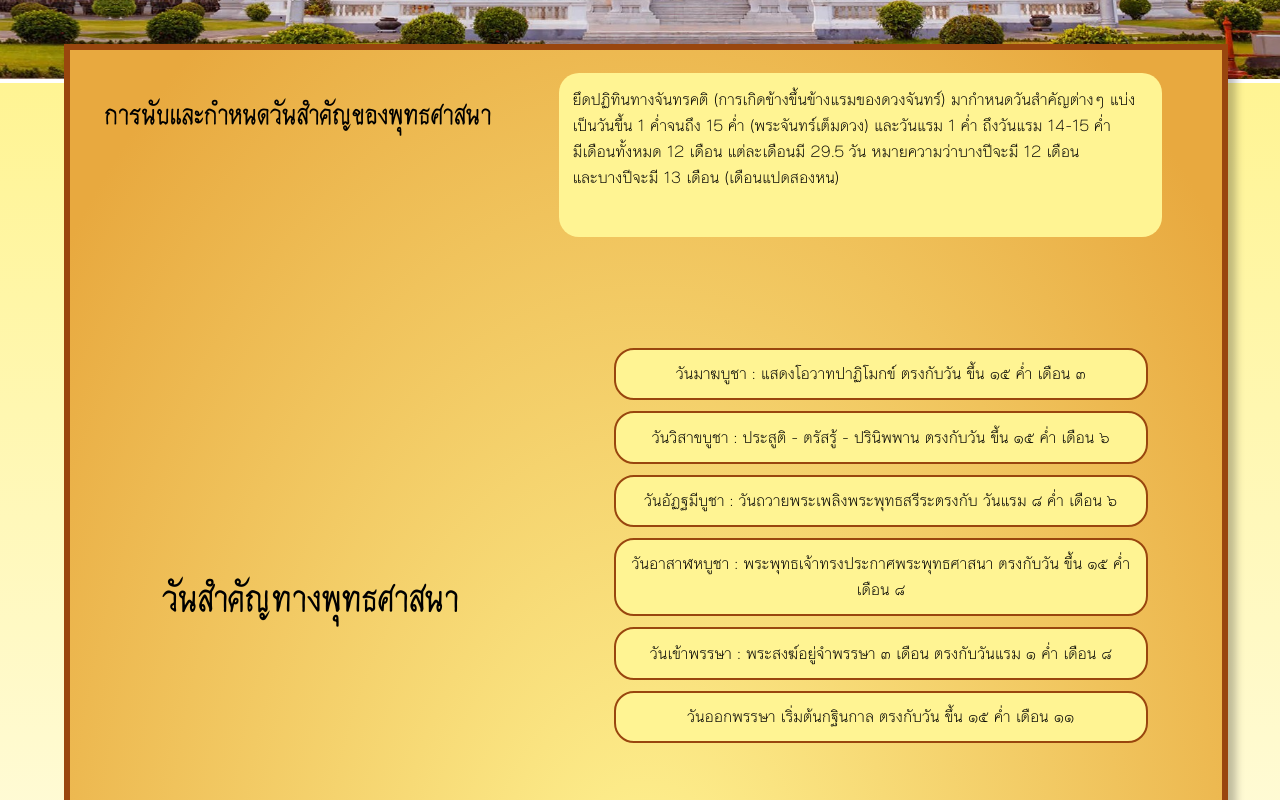
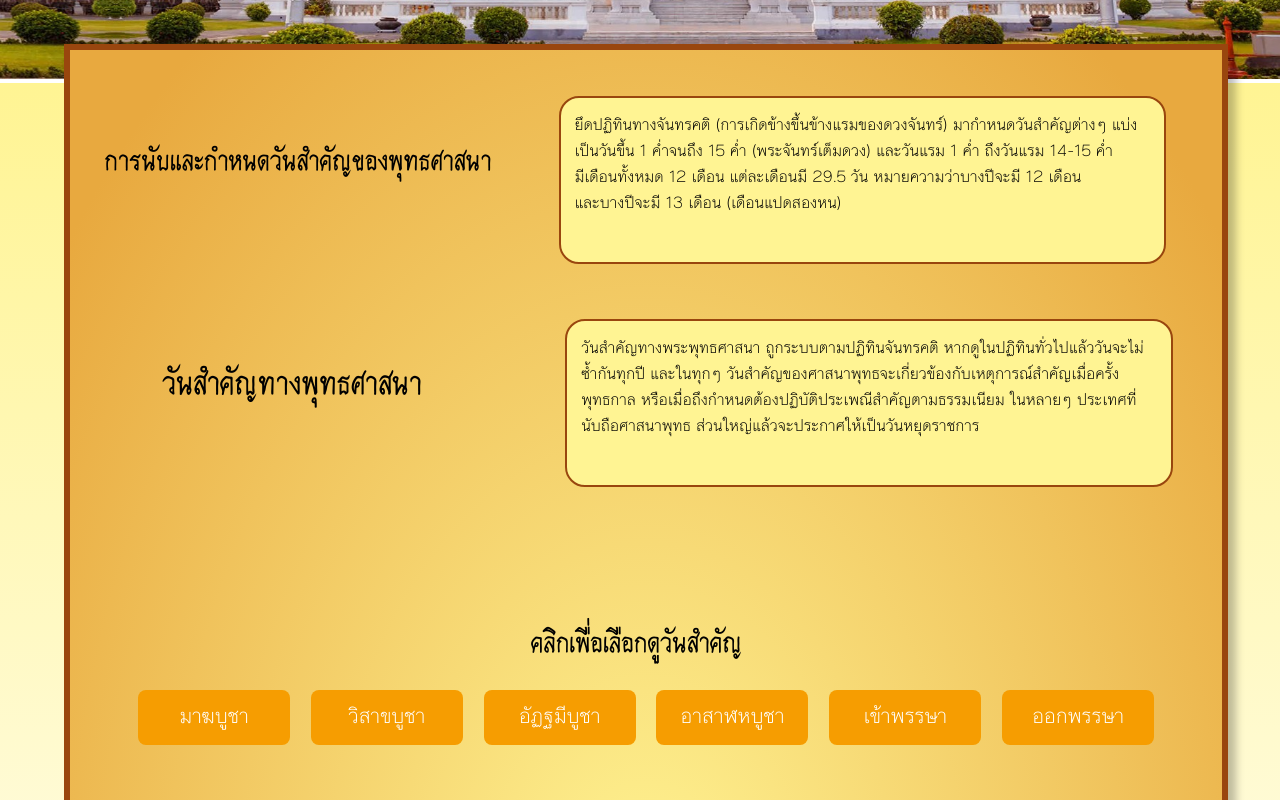
Before and after one commit to 158Alfetta/webtech-61-buddhasite, a plain HTML site: page religious_holiday/day.html in a window 1280 px wide. Shown: the part 380-1180 px from the top of the page. Drawn offline with nearby package versions, Linux system fonts and the light colour scheme.

Commit message:
change layout and buutton
add some content

```diff
--- a/religious_holiday/day.html
+++ b/religious_holiday/day.html
@@ -37,16 +37,18 @@
                 <br> และบางปีจะมี 13 เดือน (เดือนแปดสองหน) </p>
 
             <h2 id="daylist"> วันสำคัญทางพุทธศาสนา</h2>
+            <p id="descDay">วันสำคัญทางพระพุทธศาสนา ถูกระบบตามปฏิทินจันทรคติ หากดูในปฏิทินทั่วไปแล้ววันจะไม่ซ้ำกันทุกปี และในทุกๆ วันสำคัญของศาสนาพุทธจะเกี่ยวข้องกับเหตุการณ์สำคัญเมื่อครั้งพุทธกาล
+            หรือเมื่อถึงกำหนดต้องปฏิบัติประเพณีสำคัญตามธรรมเนียม ในหลายๆ ประเทศที่นับถือศาสนาพุทธ
+        ส่วนใหญ่แล้วจะประกาศให้เป็นวันหยุดราชการ</p>
+            <h2 id="daymenu"> คลิกเพื่อเลือกดูวันสำคัญ</h3>
             <div id="listofday">
-                <p class="ld" id="day1">วันมาฆบูชา : แสดงโอวาทปาฏิโมกข์ ตรงกับวัน ขึ้น ๑๕ ค่ำ เดือน ๓</p>
-                <p class="ld" id="day2">วันวิสาขบูชา : ประสูติ - ตรัสรู้ - ปรินิพพาน ตรงกับวัน ขึ้น ๑๕ ค่ำ เดือน ๖</p>
-                <p class="ld" id="day3">วันอัฏฐมีบูชา : วันถวายพระเพลิงพระพุทธสรีระตรงกับ วันแรม ๘ ค่ำ เดือน ๖</p>
-                <p class="ld" id="day4">วันอาสาฬหบูชา : พระพุทธเจ้าทรงประกาศพระพุทธศาสนา ตรงกับวัน ขึ้น ๑๕ ค่ำ เดือน ๘</p>
-                <p class="ld" id="day5">วันเข้าพรรษา : พระสงฆ์อยู่จำพรรษา ๓ เดือน ตรงกับวันแรม ๑ ค่ำ เดือน ๘ </p>
-                <p class="ld" id="day6">วันออกพรรษา เริ่มต้นกฐินกาล ตรงกับวัน ขึ้น ๑๕ ค่ำ เดือน ๑๑</p>
-            </div>
-            <iframe id="calendar" frameborder="0" height="500" scrolling="no" src="https://www.google.com/calendar/hosted/dmc.tv/embed?showTabs=0&amp;height=500&amp;wkst=1&amp;bgcolor=%23FFFFFF&amp;src=events%40dmc.tv&amp;color=%23B1440E&amp;ctz=Asia%2FBangkok"
-                style="border-width: 0pt; width: 65%; height: 35%;" width="700"></iframe>
+                <p class="ld" id="day1">มาฆบูชา</p>
+                <p class="ld" id="day2">วิสาขบูชา</p>
+                <p class="ld" id="day3">อัฏฐมีบูชา</p>
+                <p class="ld" id="day4">อาสาฬหบูชา</p>
+                <p class="ld" id="day5">เข้าพรรษา</p>
+                <p class="ld" id="day6">ออกพรรษา</p>
+                </div>
         </div>
     </div>
 
--- a/religious_holiday/style_day.css
+++ b/religious_holiday/style_day.css
@@ -118,8 +118,40 @@ h2{
     margin: 3%;
 }
 
+#howto{
+    margin-top: 7%;
+}
+
 #descHowto{
     position: relative;
+    font-size: 1.33vw;
+    font-family: csprajad;
+    margin: 2%;
+    margin-top: 4%;
+    padding: 1.2%;
+    border-radius:20px 20px 20px 20px;
+    -moz-border-radius:20px 20px 20px 20px;
+    -webkit-border-radius:20px 20px 20px 20px;
+    background: #fff493;
+    right: 0.2%;
+    width: 45vw;
+    height: 17vh;
+    border: 0.2vw solid #99460e;
+
+}
+
+#daylist{
+    position: absolute;
+    top: 15%;
+    padding-left: 5%;
+    font-size: 3.5vw;
+
+}
+
+#descDay{
+    position: absolute;
+    top: 14%;
+    left: 41%;
     font-size: 1.33vw;
     font-family: csprajad;
     margin: 2%;
@@ -131,38 +163,48 @@ h2{
     right: 0.2%;
     width: 45vw;
     height: 17vh;
+    border: 0.2vw solid #99460e;
+}
+
+.ld{
+    font-size: 1.73vw;
+    font-family: csprajad;
+    color: white;
+    padding: 1%;
+    margin: 1%;
+    text-align: center;
+    border-radius: 8px;
+    background-color: #F69D01;
+    height: 1%;
+    width: 20%;
+    transition: box-shadow 0.3s ease-in-out;
 
 }
 
-#daylist{
-    position: absolute;
-    top: 27%;
-    padding-left: 5%;
-    font-size: 4vw;
+.ld:hover{
+    box-shadow: 0 10px 20px rgba(255,208,0,10);
+    transition: .667s ease;
+    background: #fff6a7;
+    color: black;
+}
 
+.ld:hover::after {
+  opacity: 1;
 }
 
 
-.ld{
-    font-size: 1.33vw;
-    font-family: csprajad;
-    border: 0.2vw solid #99460e;
-    padding: 2%;
-    margin: 2%;
-    text-align: center;
-    border-radius:20px 20px 20px 20px;
-    -moz-border-radius:20px 20px 20px 20px;
-    -webkit-border-radius:20px 20px 20px 20px;
-    background-color: #fff493;
+#listofday{
+    position: absolute;
+    display: flex;
+    width: 90%;
+    margin: 5%;
+    top: 32.5%;
 }
 
-#listofday{
+
+#daymenu{
     position: absolute;
-    right: 3.5%;
-    margin: 2%;
-    top: 15%;
+    top: 30%;
+    margin-left: 40%;
+    margin-right: 40%;
 }
-
-.ld:hover{
-
-}
```
